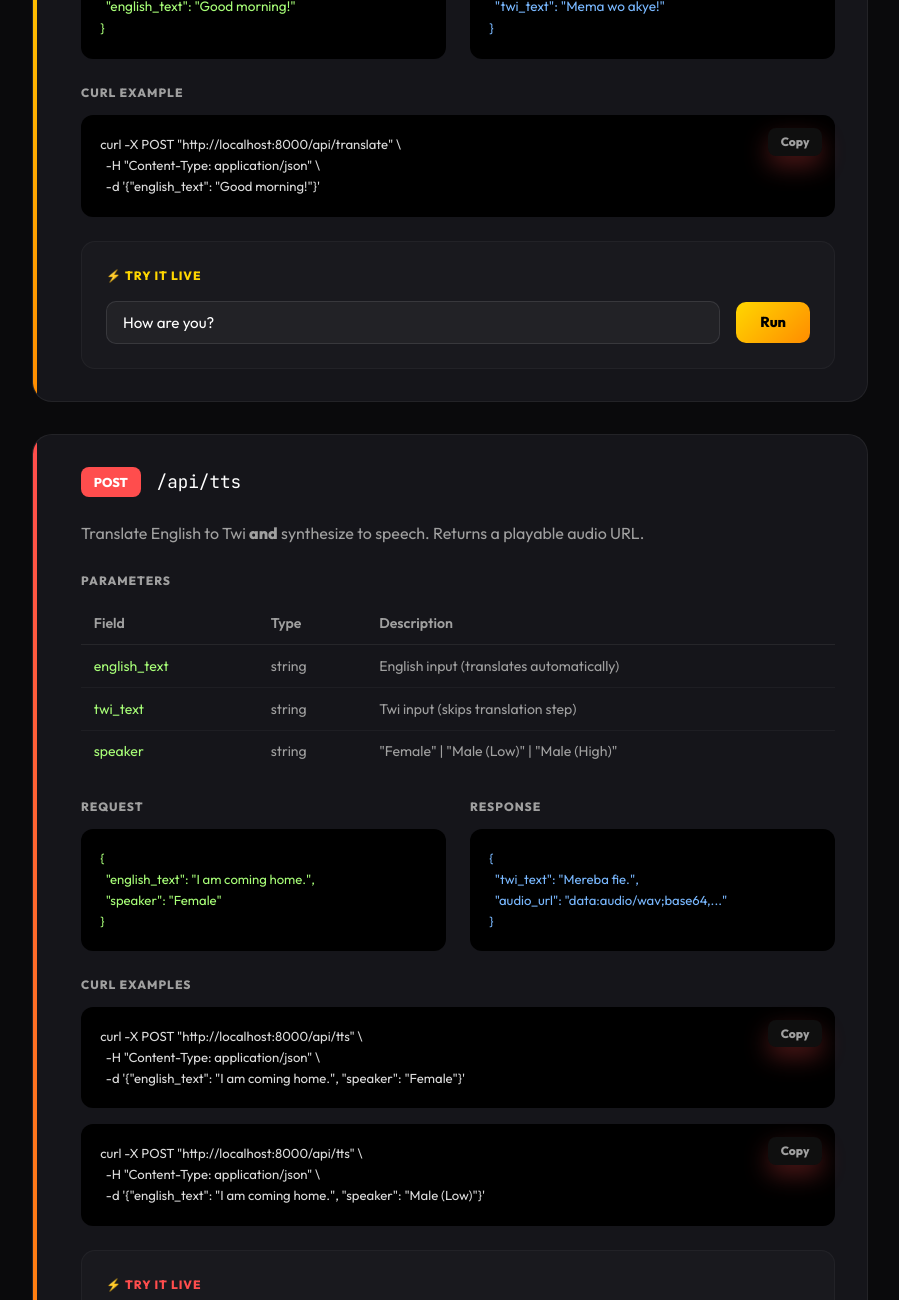
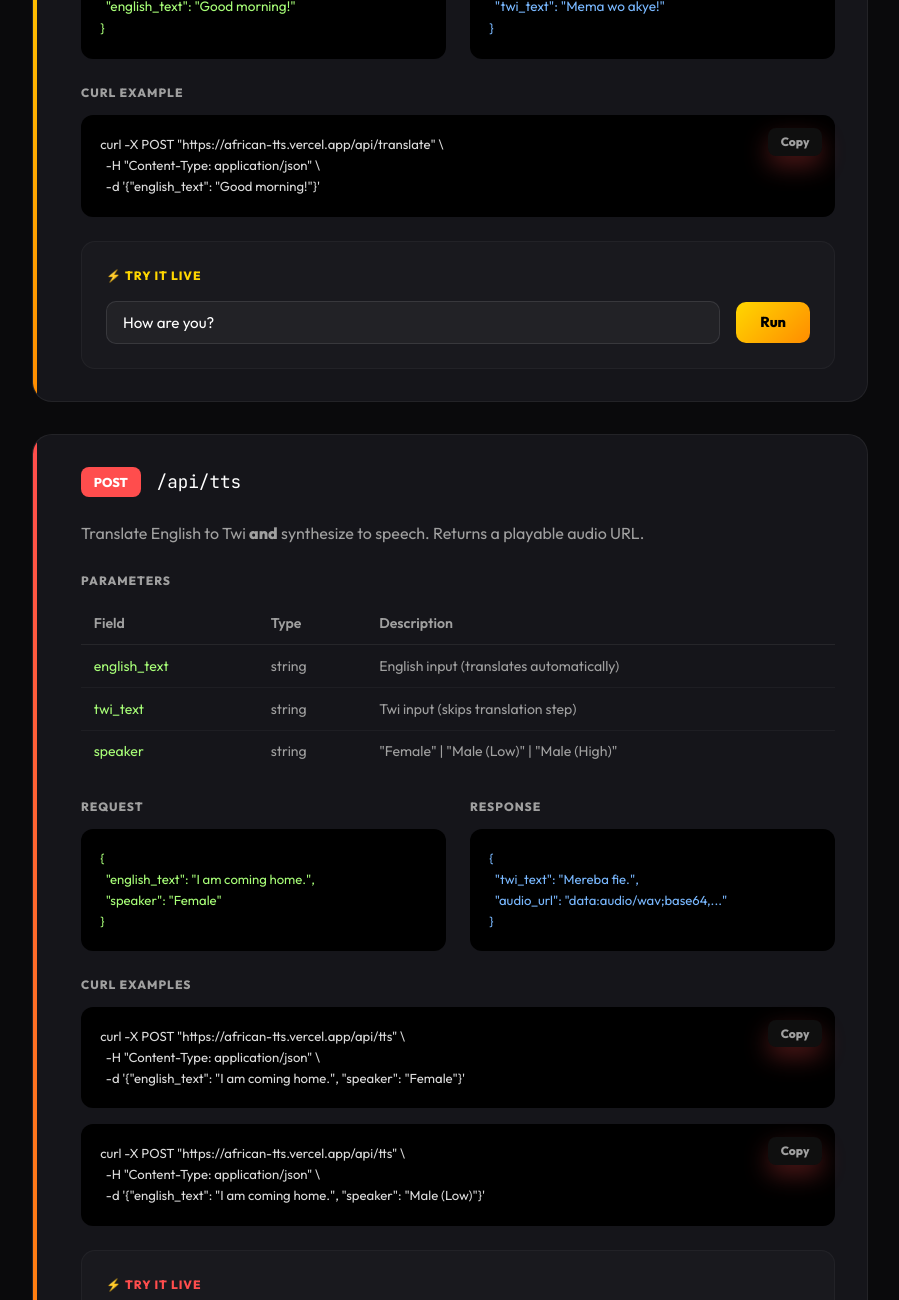
Before and after one commit to 99-kofi/AfricanTTS, a plain HTML site: page static/index.html in a window 1280 px wide. Shown: the part 1140-2440 px from the top of the page, without its empty margins (190-1089 px from the left). Drawn offline with Linux system fonts and the light colour scheme.

Commit message:
Update API Docs to use Vercel URL

```diff
--- a/static/index.html
+++ b/static/index.html
@@ -365,7 +365,7 @@
         <section id="api-docs" style="margin-top: 4rem;">
             <h2 style="font-size: 2rem; font-weight: 800; margin-bottom: 0.5rem;">API Reference</h2>
             <p style="color: var(--text-dim); margin-bottom: 3rem; font-size: 0.95rem;">Base URL: <code
-                    style="color: var(--primary); background: rgba(255,77,77,0.08); padding: 0.2rem 0.6rem; border-radius: 6px;">http://localhost:8000</code>
+                    style="color: var(--primary); background: rgba(255,77,77,0.08); padding: 0.2rem 0.6rem; border-radius: 6px;">https://african-tts.vercel.app</code>
                 &nbsp;|&nbsp; Interactive docs: <a href="/docs" style="color: var(--accent);">/docs</a></p>
 
             <!-- Endpoint 1: POST /api/translate -->
@@ -411,7 +411,7 @@
                             cURL Example</div>
                         <div style="position: relative;">
                             <pre
-                                style="background: #000; border-radius: 12px; padding: 1.2rem; font-family: 'JetBrains Mono'; font-size: 0.82rem; color: #dcdcdc; margin: 0; overflow-x: auto;"><code id="curl-translate">curl -X POST "http://localhost:8000/api/translate" \
+                                style="background: #000; border-radius: 12px; padding: 1.2rem; font-family: 'JetBrains Mono'; font-size: 0.82rem; color: #dcdcdc; margin: 0; overflow-x: auto;"><code id="curl-translate">curl -X POST "https://african-tts.vercel.app/api/translate" \
   -H "Content-Type: application/json" \
   -d '{"english_text": "Good morning!"}'</code></pre>
                             <button onclick="copyCode('curl-translate')"
@@ -528,7 +528,7 @@
                             cURL Examples</div>
                         <div style="position: relative; margin-bottom: 1rem;">
                             <pre
-                                style="background: #000; border-radius: 12px; padding: 1.2rem; font-family: 'JetBrains Mono'; font-size: 0.82rem; color: #dcdcdc; margin: 0; overflow-x: auto;"><code id="curl-tts-female">curl -X POST "http://localhost:8000/api/tts" \
+                                style="background: #000; border-radius: 12px; padding: 1.2rem; font-family: 'JetBrains Mono'; font-size: 0.82rem; color: #dcdcdc; margin: 0; overflow-x: auto;"><code id="curl-tts-female">curl -X POST "https://african-tts.vercel.app/api/tts" \
   -H "Content-Type: application/json" \
   -d '{"english_text": "I am coming home.", "speaker": "Female"}'</code></pre>
                             <button onclick="copyCode('curl-tts-female')"
@@ -536,7 +536,7 @@
                         </div>
                         <div style="position: relative;">
                             <pre
-                                style="background: #000; border-radius: 12px; padding: 1.2rem; font-family: 'JetBrains Mono'; font-size: 0.82rem; color: #dcdcdc; margin: 0; overflow-x: auto;"><code id="curl-tts-male">curl -X POST "http://localhost:8000/api/tts" \
+                                style="background: #000; border-radius: 12px; padding: 1.2rem; font-family: 'JetBrains Mono'; font-size: 0.82rem; color: #dcdcdc; margin: 0; overflow-x: auto;"><code id="curl-tts-male">curl -X POST "https://african-tts.vercel.app/api/tts" \
   -H "Content-Type: application/json" \
   -d '{"english_text": "I am coming home.", "speaker": "Male (Low)"}'</code></pre>
                             <button onclick="copyCode('curl-tts-male')"
```
